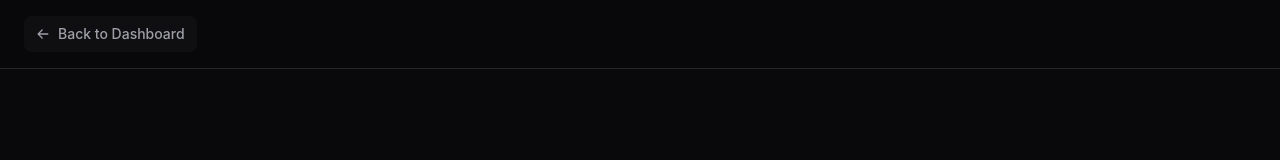
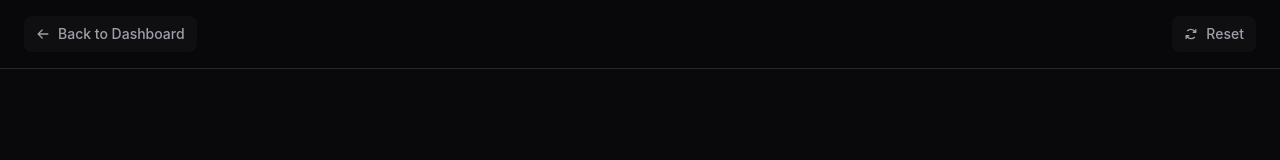
Before and after one commit to bayusetiawan1948/lear-animation, a React (Vite) app: page /experiments in a window 1280 px wide. Shown: the top 160 px of the page. Built offline with nearby package versions, Linux system fonts and the light colour scheme.

Commit message:
add: button for refresh dom component

```diff
--- a/src/layouts/ExperimentLayout.tsx
+++ b/src/layouts/ExperimentLayout.tsx
@@ -1,10 +1,12 @@
 import { Outlet, useNavigate, useLocation } from 'react-router-dom';
-import { ArrowLeft } from '@phosphor-icons/react';
+import { ArrowLeft, ArrowsClockwise } from '@phosphor-icons/react';
 import { experiments } from '../data/experiments';
+import { useState } from 'react';
 
 export default function ExperimentLayout() {
   const navigate = useNavigate();
   const location = useLocation();
+  const [resetKey, setResetKey] = useState(0);
 
   const currentExperiment = experiments.find((exp) => exp.path === location.pathname);
 
@@ -34,10 +36,21 @@ export default function ExperimentLayout() {
             </div>
           </div>
         )}
+
+        <div className="ml-auto">
+          <button
+            onClick={() => setResetKey(prev => prev + 1)}
+            className="group flex items-center gap-2 px-3 py-2 text-sm font-medium text-zinc-400 bg-zinc-900/50 hover:text-white hover:bg-zinc-800 rounded-lg transition-all duration-300"
+            title="Reset Component State"
+          >
+            <ArrowsClockwise weight="bold" className="transition-transform duration-300 group-active:rotate-180" />
+            Reset
+          </button>
+        </div>
       </header>
 
       {/* Main Content Area */}
-      <main className="flex-1 flex flex-col">
+      <main key={resetKey} className="flex-1 flex flex-col">
         {/* We use flex-1 to allow the child component to fill the screen if needed */}
         <Outlet />
       </main>
```
